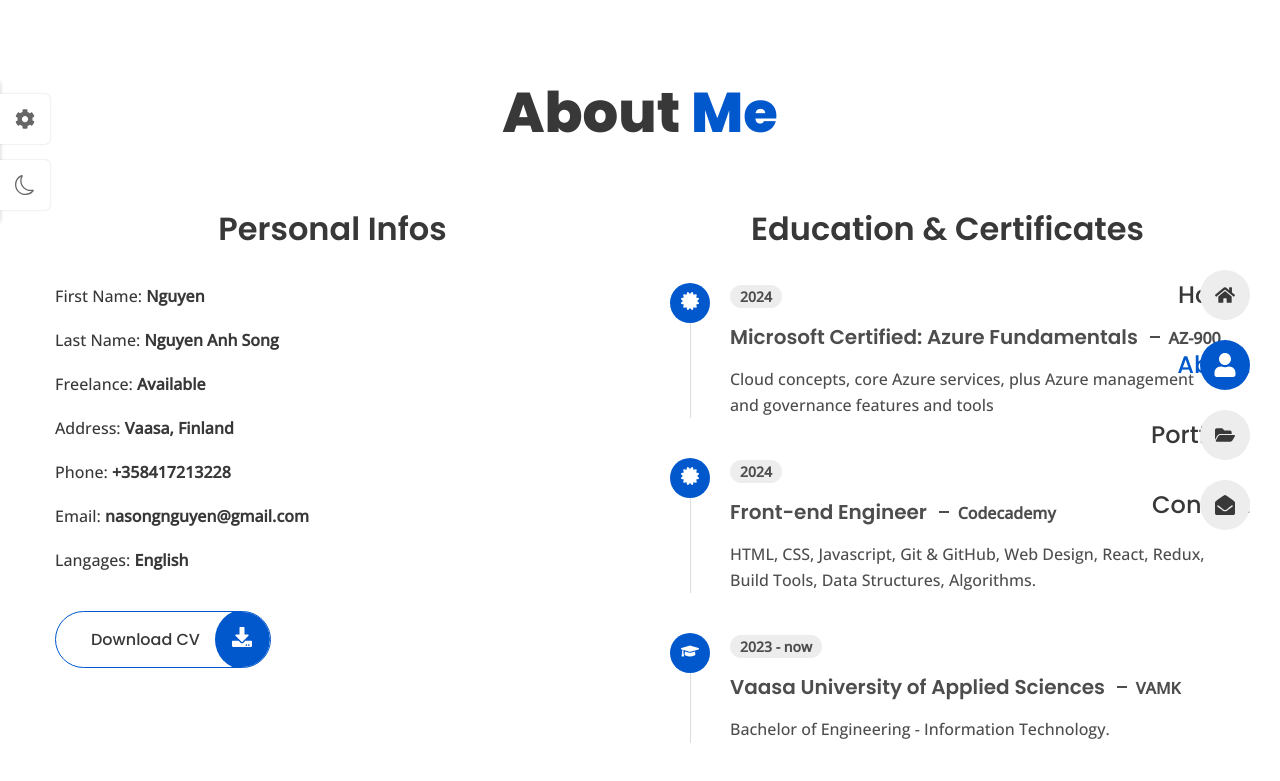
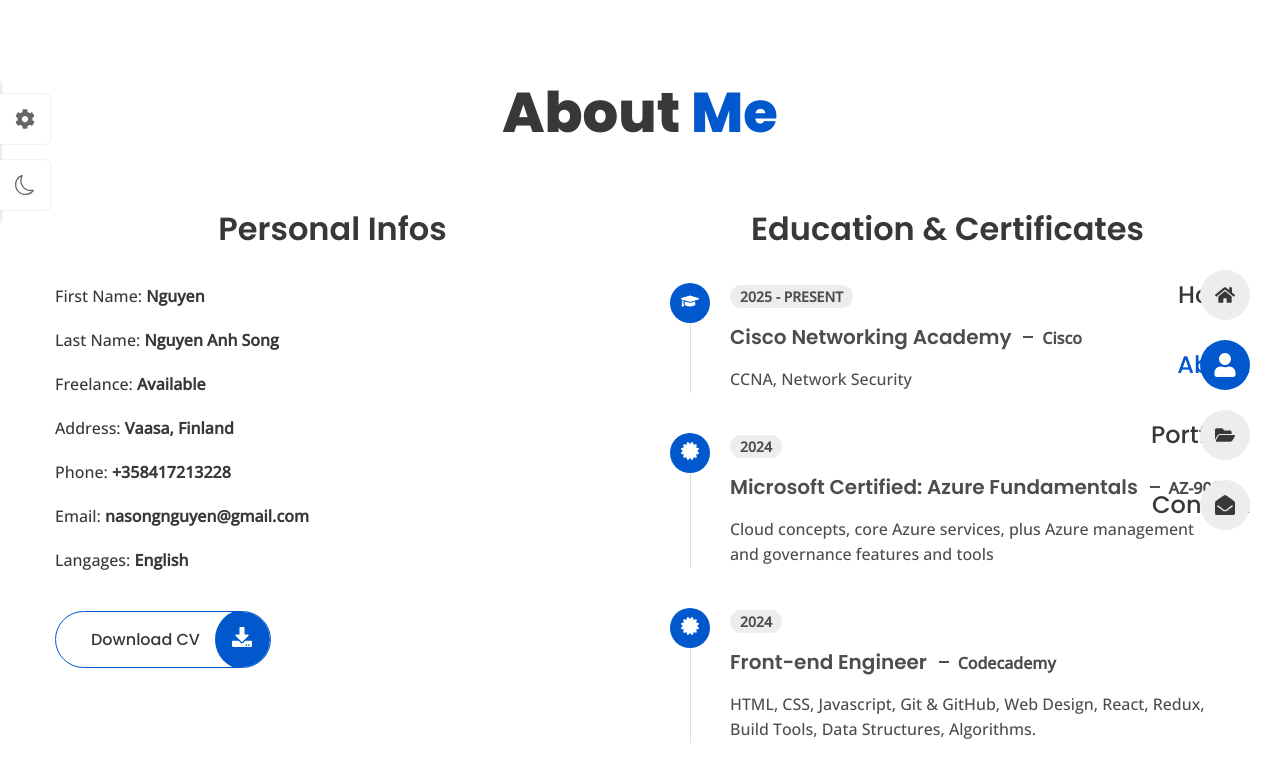
Before and after one commit to nguyen1013/react-router-personal-website, a React (Create React App) app: page /about in a window 1280 px wide. Shown: the top 781 px of the page. Built offline with nearby package versions, Linux system fonts and the light colour scheme.

Commit message:
update education Cisco

```diff
--- a/src/data.js
+++ b/src/data.js
@@ -137,6 +137,14 @@ export const resume = [
   //   title: 'Web Developer <span> Vaasa </span>',
   //   desc: 'Lorem ipsum dolor sit amet, consectetur tempor incididunt ut labore adipisicing elit,',
   // },
+  {
+    id: 5,
+    category: 'education',
+    icon: <FaGraduationCap />,
+    year: '2025 - PRESENT',
+    title: 'Cisco Networking Academy <span> Cisco </span>',
+    desc: 'CCNA, Network Security',
+  },
 
   {
     id: 4,
```
